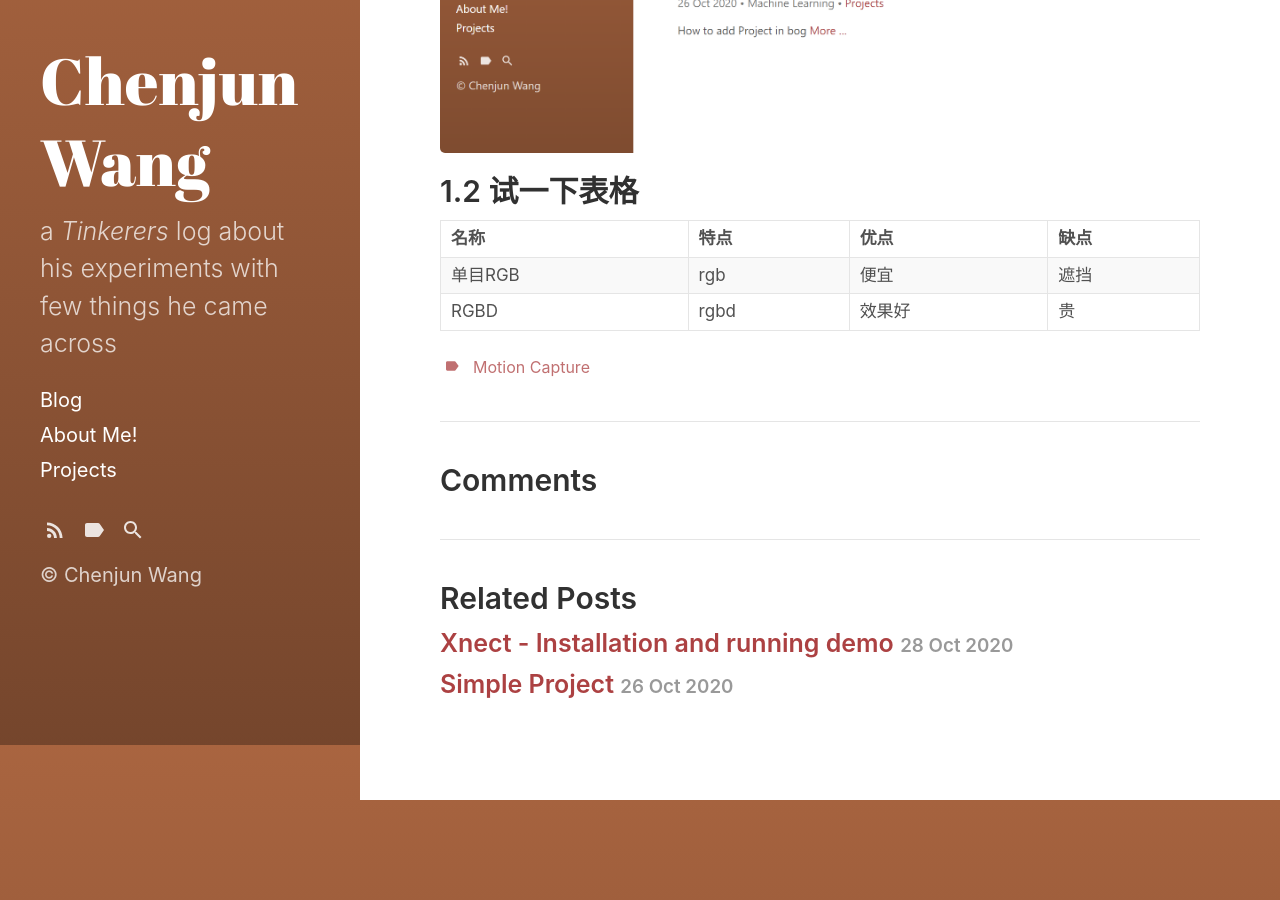
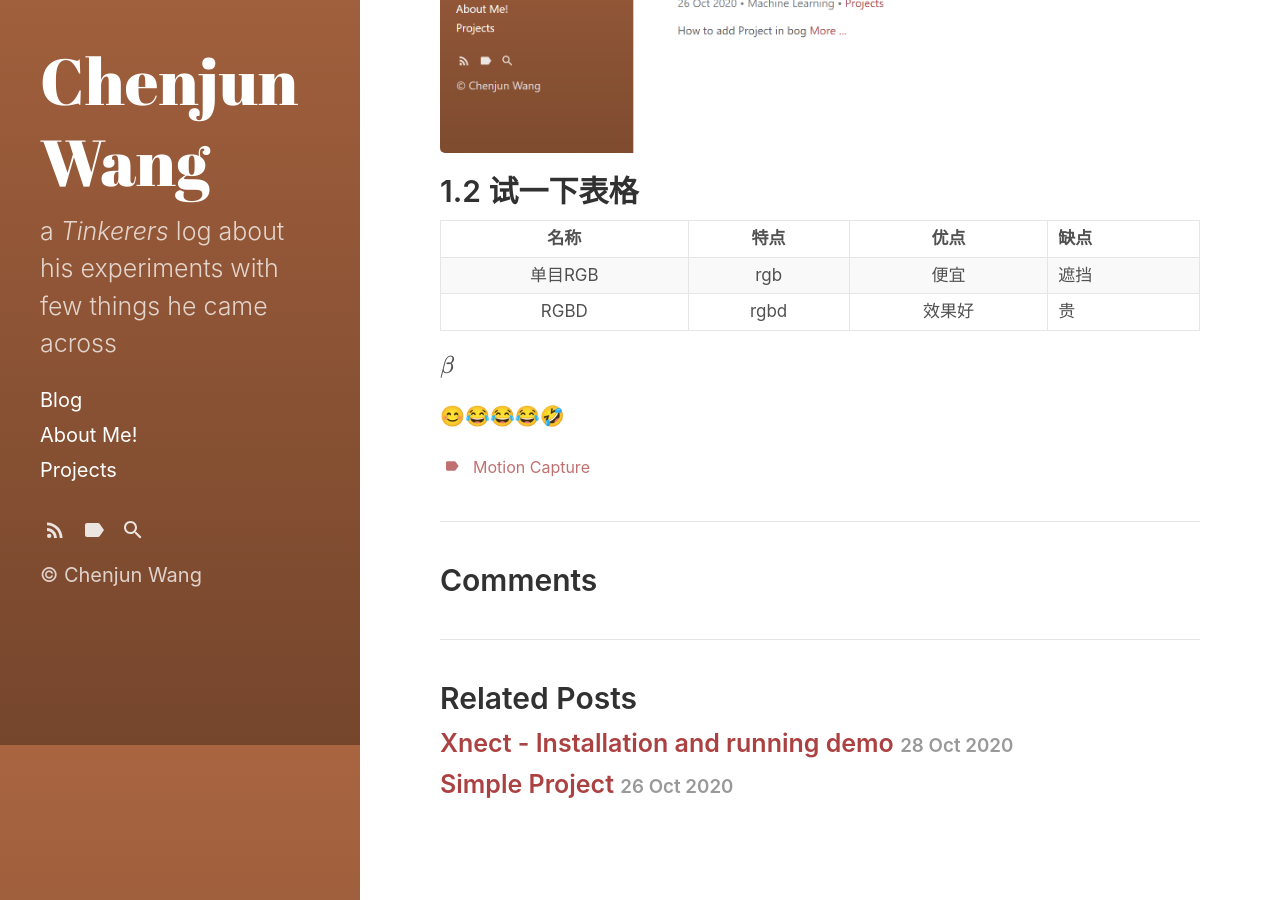
Before and after one commit to WangChenjun521/wangchenjun521.github.io, a Jekyll site: the page built from _posts/2022-5-6-SomeNoteMotionCapture.md, in a window 1280 px wide and 900 px high, scrolled down 1055 px. Built offline with Jekyll 4.4.1, drawn with Linux system fonts in a browser that asks for light colours; before the commit the page ends 1855 px from its top, so only the background shows below that.

Commit message:
auto update

```diff
--- a/_posts/2022-5-6-SomeNoteMotionCapture.md
+++ b/_posts/2022-5-6-SomeNoteMotionCapture.md
@@ -30,7 +30,11 @@ In this Post I will show how to install XNect and Run the demo in C/C++ Library
 
 ## 1.2 试一下表格
 
-| 名称    | 特点   | 优点  | 缺点 |
-| ----- | ---- | --- | ------------------------------ |
-| 单目RGB | rgb  | 便宜  | 遮挡                             |
-| RGBD  | rgbd | 效果好 | 贵                              |
+| 名称    | 特点   | 优点  | 缺点  |
+|:-----:|:----:|:---:| --- |
+| 单目RGB | rgb  | 便宜  | 遮挡  |
+| RGBD  | rgbd | 效果好 | 贵   |
+
+ $\beta$
+
+😊😂😂😂🤣
```
